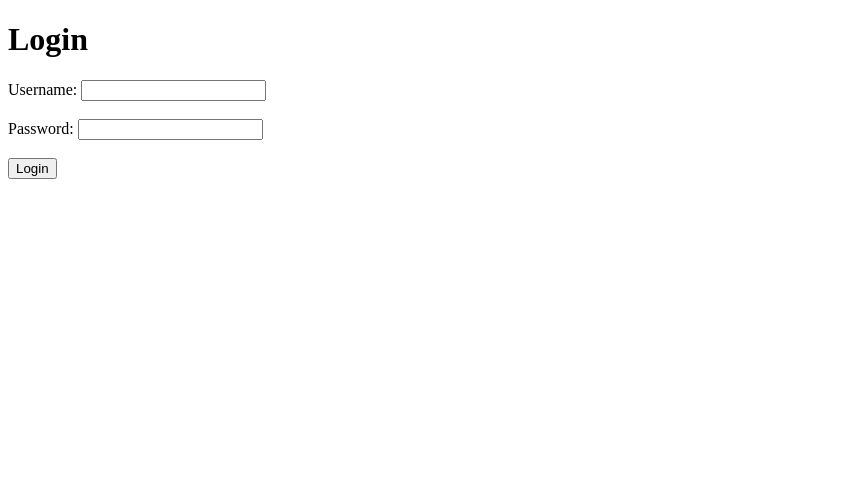
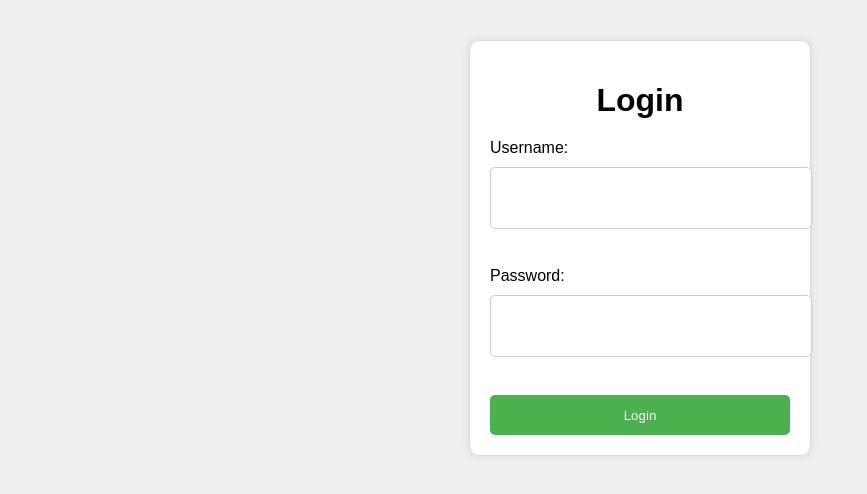
Before and after one commit to AntonioV1ctor/Primeiro_html, a plain HTML site: page index.html in a window 1280 px wide. Shown: the whole page, without its empty margins (0-867 px from the left). Drawn offline with Linux system fonts and the light colour scheme.

Commit message:
Update index.html

```diff
--- a/index.html
+++ b/index.html
@@ -18,3 +18,55 @@
     </div>
 </body>
 </html>
+<style>
+    /* styles.css */
+body {
+    font-family: Arial, sans-serif;
+    background-color: #f0f0f0;
+}
+
+.container {
+    max-width: 300px;
+    margin: 40px auto;
+    background-color: #fff;
+    padding: 20px;
+    border: 1px solid #ddd;
+    border-radius: 10px;
+    box-shadow: 0 0 10px rgba(0, 0, 0, 0.1);
+}
+
+h1 {
+    text-align: center;
+    margin-bottom: 20px;
+}
+
+label {
+    display: block;
+    margin-bottom: 10px;
+}
+
+input[type="text"],
+input[type="password"] {
+    width: 100%;
+    height: 40px;
+    margin-bottom: 20px;
+    padding: 10px;
+    border: 1px solid #ccc;
+    border-radius: 5px;
+}
+
+input[type="submit"] {
+    width: 100%;
+    height: 40px;
+    background-color: #4CAF50;
+    color: #fff;
+    padding: 10px;
+    border: none;
+    border-radius: 5px;
+    cursor: pointer;
+}
+
+input[type="submit"]:hover {
+    background-color: #3e8e41;
+}
+</style>
```
